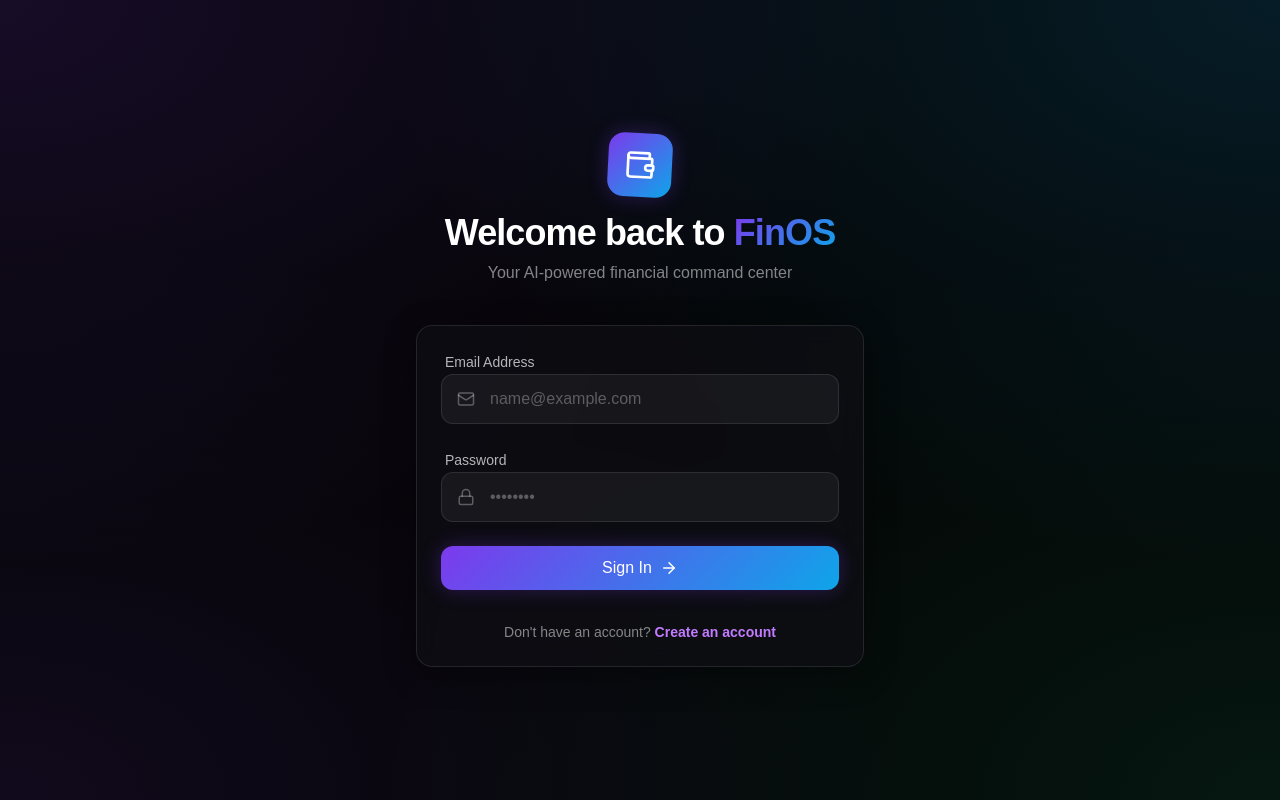
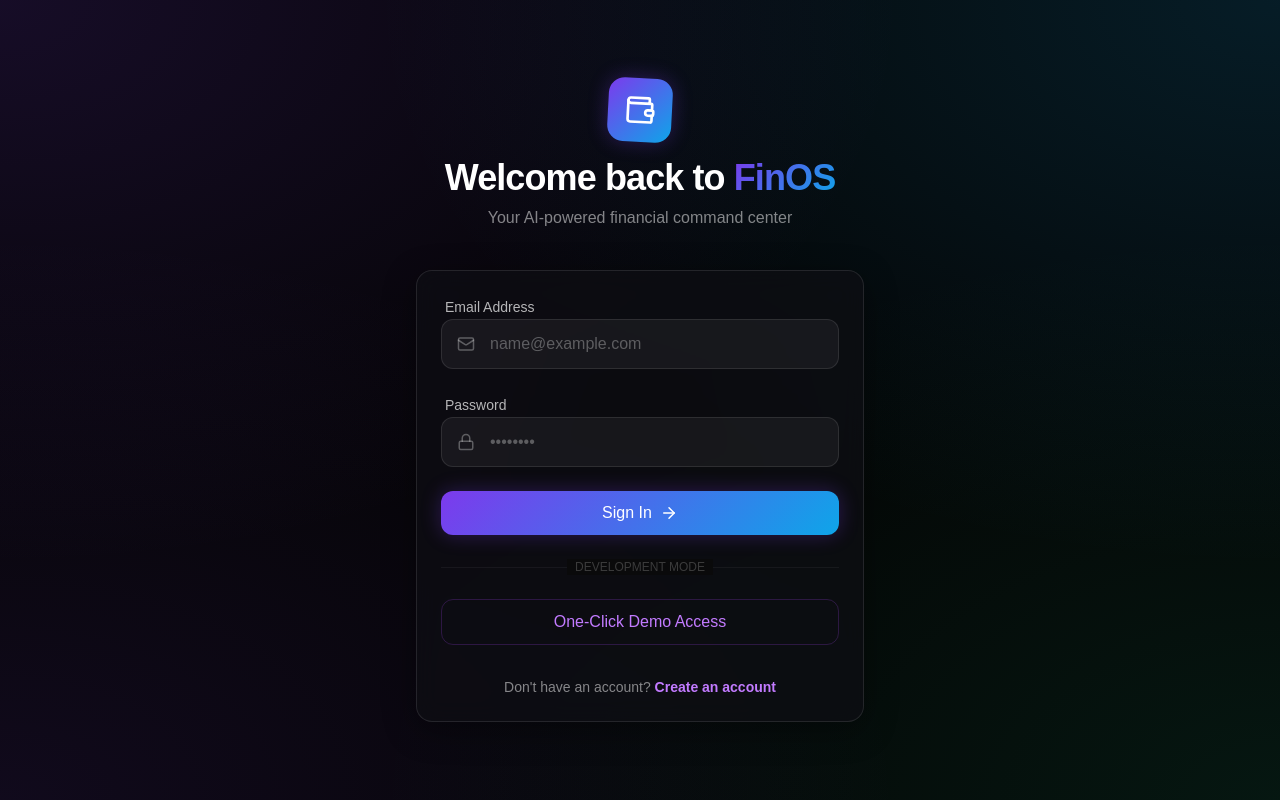
Before and after one commit to bhaskarchoubey07-hub/Fino4All, a Next.js app: page /login in a window 1280 px wide. Built offline with nearby package versions, Linux system fonts and the light colour scheme; no server answers.

Commit message:
feat: add AuthGuard and demo login access

```diff
--- a/src/app/(dashboard)/layout.tsx
+++ b/src/app/(dashboard)/layout.tsx
@@ -1,4 +1,5 @@
 import { Sidebar } from "@/components/Sidebar"
+import { AuthGuard } from "@/components/AuthGuard"
 
 export default function DashboardLayout({
   children,
@@ -6,11 +7,13 @@ export default function DashboardLayout({
   children: React.ReactNode
 }) {
   return (
+    <AuthGuard>
       <div className="flex min-h-screen bg-transparent">
         <Sidebar />
         <main className="flex-1 ml-64 p-8">
           {children}
         </main>
       </div>
+    </AuthGuard>
   )
 }
--- a/src/app/login/page.tsx
+++ b/src/app/login/page.tsx
@@ -98,6 +98,32 @@ export default function LoginPage() {
                 </div>
               )}
             </Button>
+
+            <div className="relative">
+              <div className="absolute inset-0 flex items-center"><div className="w-full border-t border-white/5"></div></div>
+              <div className="relative flex justify-center text-xs uppercase"><span className="bg-[#0a0a0b] px-2 text-white/20">Development Mode</span></div>
+            </div>
+
+            <Button
+              type="button"
+              variant="outline"
+              className="w-full border-purple-500/20 text-purple-400 hover:bg-purple-500/10"
+              onClick={async () => {
+                setLoading(true)
+                const { error } = await supabase.auth.signInWithPassword({
+                  email: "test@scalpvision.ai",
+                  password: "password123",
+                })
+                if (error) {
+                  setError("Test account not found. Please sign up or create a profile.")
+                  setLoading(false)
+                } else {
+                  router.push("/dashboard")
+                }
+              }}
+            >
+              One-Click Demo Access
+            </Button>
           </form>
 
           <div className="mt-8 text-center text-white/50 text-sm">
--- /dev/null
+++ b/src/components/AuthGuard.tsx
@@ -0,0 +1,70 @@
+"use client"
+
+import { useEffect, useState } from "react"
+import { useRouter } from "next/navigation"
+import { supabase } from "@/lib/supabase"
+import { Activity } from "lucide-react"
+
+export function AuthGuard({ children }: { children: React.ReactNode }) {
+  const [loading, setLoading] = useState(true)
+  const [authenticated, setAuthenticated] = useState(false)
+  const router = useRouter()
+
+  useEffect(() => {
+    const checkUser = async () => {
+      try {
+        const { data: { session } } = await supabase.auth.getSession()
+
+        if (!session) {
+          router.push("/login")
+          return
+        }
+
+        // Verify user technically exists in auth service
+        const { data: { user }, error } = await supabase.auth.getUser()
+
+        if (error || !user) {
+          await supabase.auth.signOut()
+          router.push("/login")
+          return
+        }
+
+        setAuthenticated(true)
+      } catch (err) {
+        console.error("Auth check failed:", err)
+        router.push("/login")
+      } finally {
+        setLoading(false)
+      }
+    }
+
+    checkUser()
+
+    // Listen for auth changes (sign out in other tabs, etc.)
+    const { data: { subscription } } = supabase.auth.onAuthStateChange((event, session) => {
+      if (event === "SIGNED_OUT" || !session) {
+        setAuthenticated(false)
+        router.push("/login")
+      }
+    })
+
+    return () => {
+      subscription.unsubscribe()
+    }
+  }, [router])
+
+  if (loading) {
+    return (
+      <div className="h-screen w-full flex flex-col items-center justify-center bg-black gap-4 text-white/50">
+        <Activity className="animate-spin text-purple-500" size={48} />
+        <p className="text-sm font-medium animate-pulse">Securing Session...</p>
+      </div>
+    )
+  }
+
+  if (!authenticated) {
+    return null // Will redirect via useEffect
+  }
+
+  return <>{children}</>
+}
```
Lines whose indentation alone changed are shown as unchanged.
